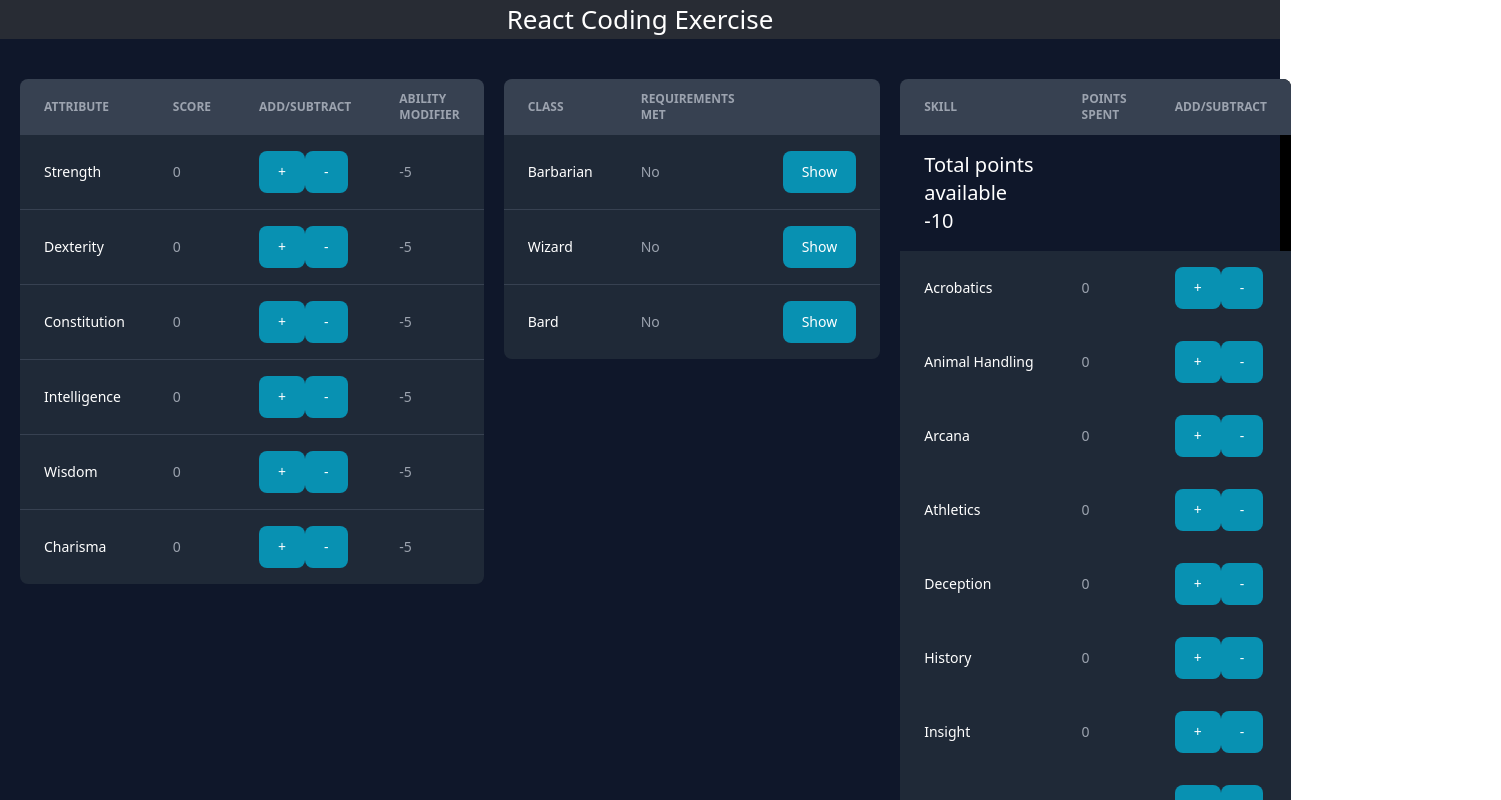
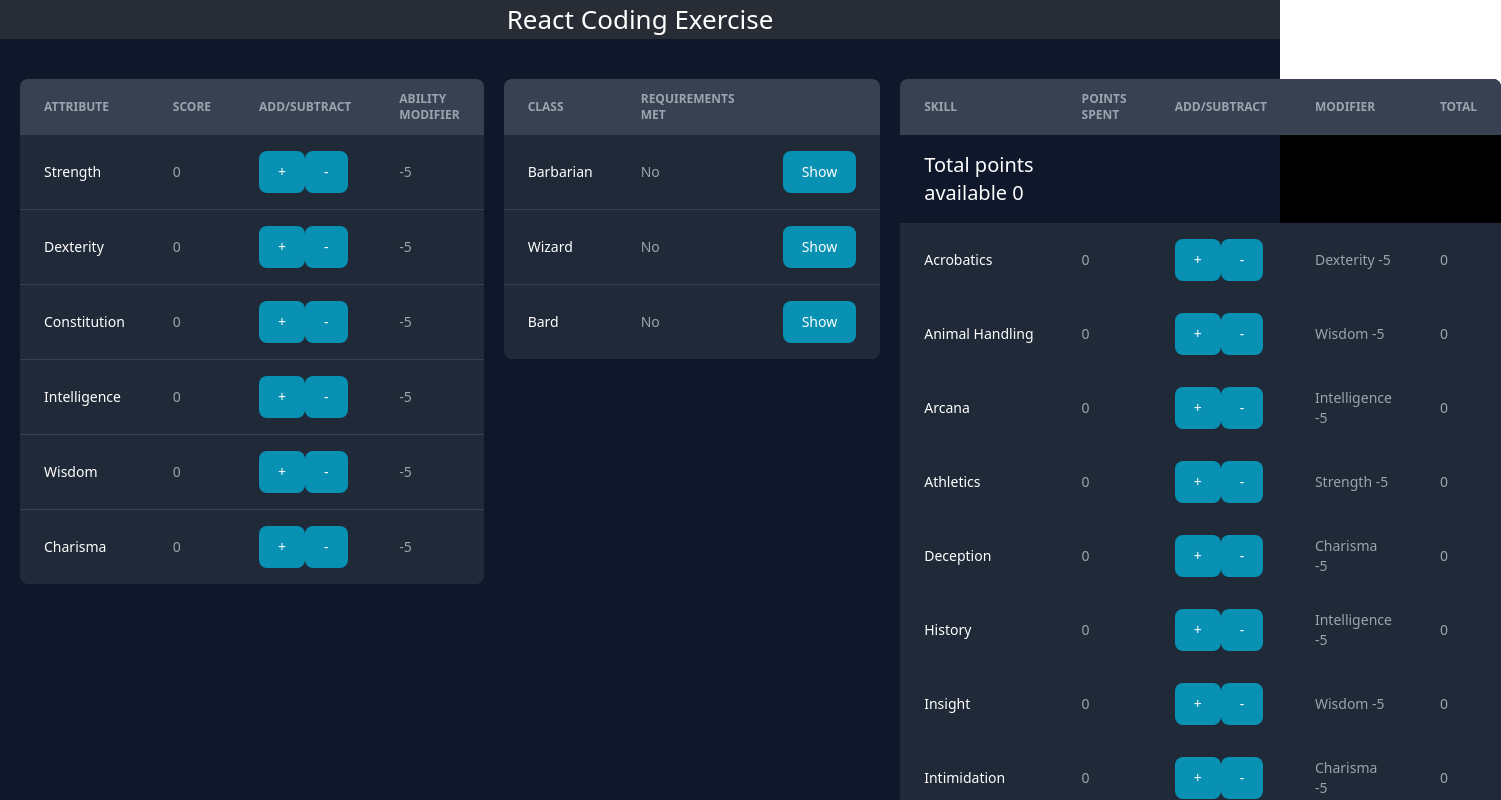
Before and after one commit to semharghide/recruiting-webapp-character, a React (Create React App) app: page / in a window 1280 px wide. Shown: the top 800 px of the page, 1501 px wide, since content can reach past the window. Built offline with nearby package versions, Linux system fonts and the light colour scheme.

Commit message:
skill section, min/max constraints, total skill points

```diff
--- a/src/App.js
+++ b/src/App.js
@@ -166,7 +166,8 @@ const Skills = ({ getAttributeModifier }) => {
     return obj;
   };
   const [skillPoints, setSkillPoints] = useState({ ...getDefault() });
-  const pointsAvailable = 10 + 4 * getAttributeModifier("Intelligence");
+  let pointsAvailable = 10 + 4 * getAttributeModifier("Intelligence");
+  if (pointsAvailable < 0) pointsAvailable = 0;
 
   const spendPoints = (skill, pointToSpend) => {
     let existingSkillPoints = 0;
@@ -189,12 +190,22 @@ const Skills = ({ getAttributeModifier }) => {
     });
   };
 
+  const getSkillTotalValue = (skill) => {
+    const spentAndModifier = skillPoints[skill.name] + getAttributeModifier(skill.attributeModifier)
+    if (spentAndModifier < 0) {
+      return 0
+    }
+    return spentAndModifier
+  };
+
   return (
     <Table>
       <Table.Head>
         <Table.HeadCell>Skill</Table.HeadCell>
         <Table.HeadCell>Points spent</Table.HeadCell>
         <Table.HeadCell>Add/Subtract</Table.HeadCell>
+        <Table.HeadCell>Modifier</Table.HeadCell>
+        <Table.HeadCell>Total</Table.HeadCell>
       </Table.Head>
       <Table.Body>
         <Table.Row>
@@ -213,6 +224,12 @@ const Skills = ({ getAttributeModifier }) => {
                 <Button onClick={() => spendPoints(skill.name, 1)}>+</Button>
                 <Button onClick={() => spendPoints(skill.name, -1)}>-</Button>
               </Table.Cell>
+              <Table.Cell>{`${skill.attributeModifier} ${getAttributeModifier(
+                skill.attributeModifier
+              )}`}</Table.Cell>
+              <Table.Cell>
+                {getSkillTotalValue(skill)}
+              </Table.Cell>
             </Table.Row>
           );
         })}
```
